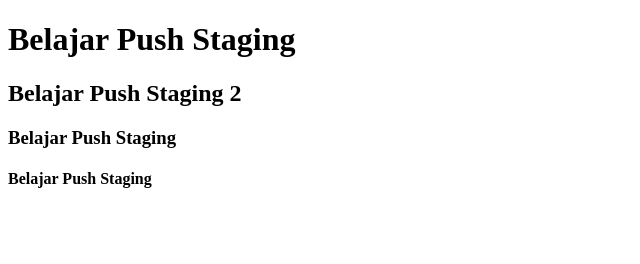
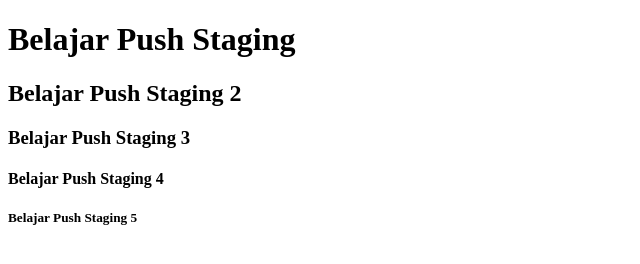
Before and after one commit to hayatuddin-dev/belajar-niomic, a plain HTML site: page header.html in a window 1280 px wide. Shown: the whole page, without its empty margins (0-640 px from the left). Drawn offline with Linux system fonts and the light colour scheme.

Commit message:
Add Element H5

```diff
--- a/header.html
+++ b/header.html
@@ -7,7 +7,8 @@
   <body>
     <h1>Belajar Push Staging</h1>
     <h2>Belajar Push Staging 2</h2>
-    <h3>Belajar Push Staging</h3>
-    <h4>Belajar Push Staging</h4>
+    <h3>Belajar Push Staging 3</h3>
+    <h4>Belajar Push Staging 4</h4>
+    <h5>Belajar Push Staging 5</h5>
   </body>
 </html>
```
